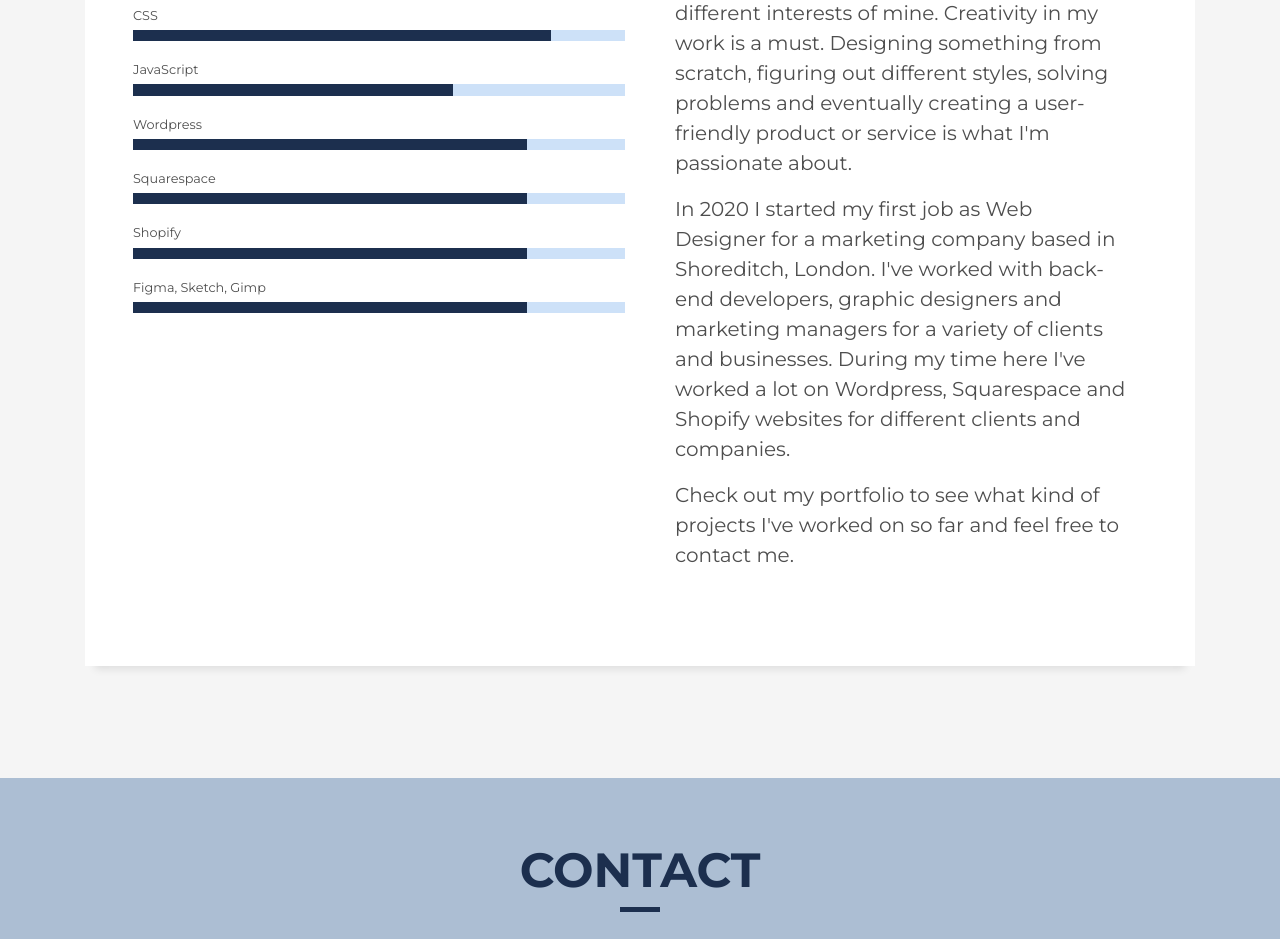
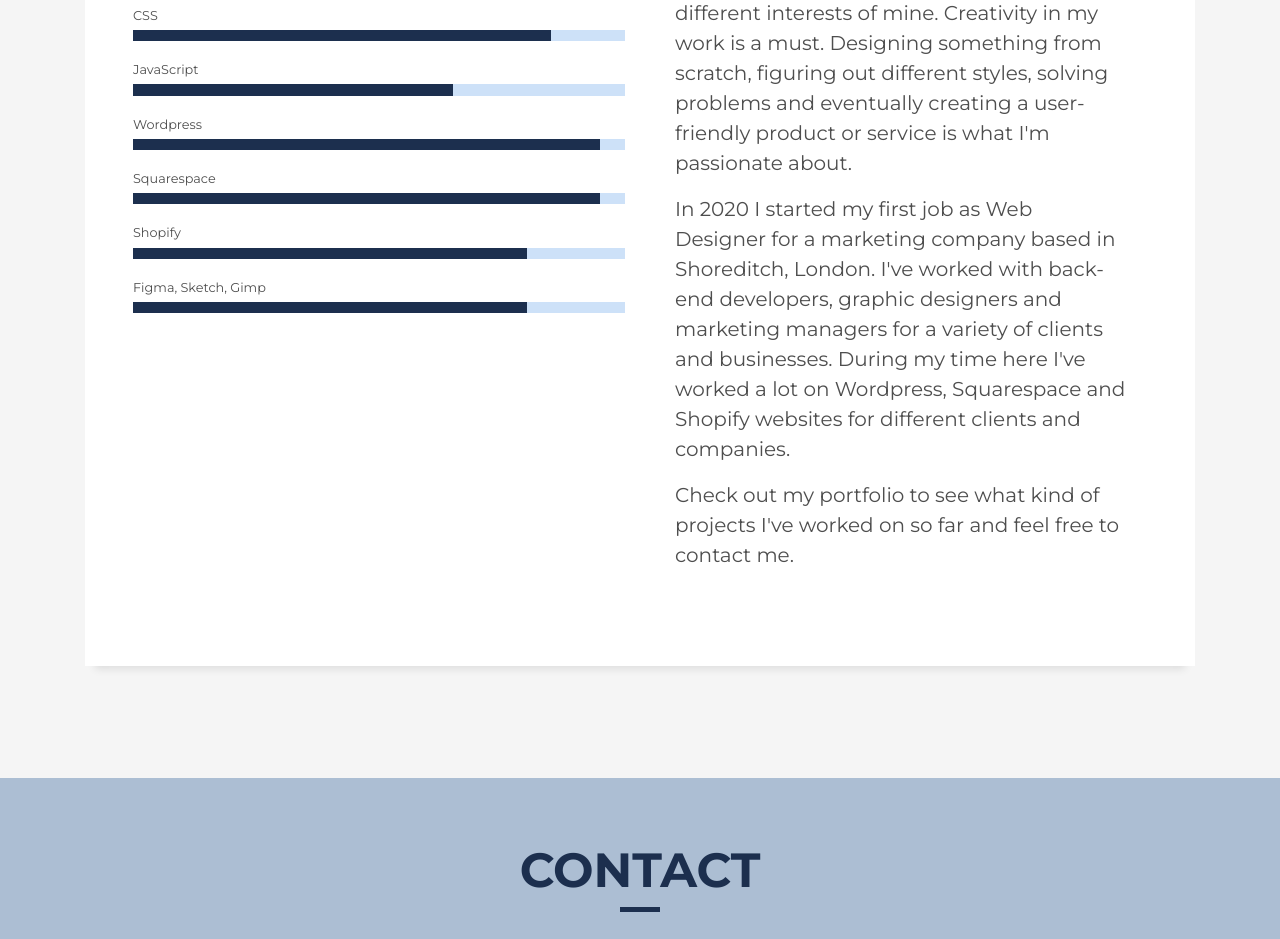
Before and after one commit to lisalenkens/lisalenkens.github.io, a plain HTML site: page index.html in a window 1280 px wide. Shown: the part 3156-4095 px from the top of the page. Drawn offline with nearby package versions, Linux system fonts and the light colour scheme; files whose address does not match are found by name.

Commit message:
update bars skills

```diff
--- a/index.html
+++ b/index.html
@@ -630,13 +630,13 @@
                   </div>
                   <span class="skills"> Wordpress </span> <span class="pull-right"></span>
                   <div class="progress">
-                    <div class="progress-bar" role="progressbar" style="width: 80%" aria-valuenow="80" aria-valuemin="0"
+                    <div class="progress-bar" role="progressbar" style="width: 95%" aria-valuenow="95" aria-valuemin="0"
                       aria-valuemax="100" title="95%"></div>
                   </div>
 
                   <span class="skills"> Squarespace </span> <span class="pull-right"></span>
                   <div class="progress">
-                    <div class="progress-bar" role="progressbar" style="width: 80%" aria-valuenow="80" aria-valuemin="0"
+                    <div class="progress-bar" role="progressbar" style="width: 95%" aria-valuenow="95" aria-valuemin="0"
                       aria-valuemax="100" title="95%"></div>
                   </div>
 
```
